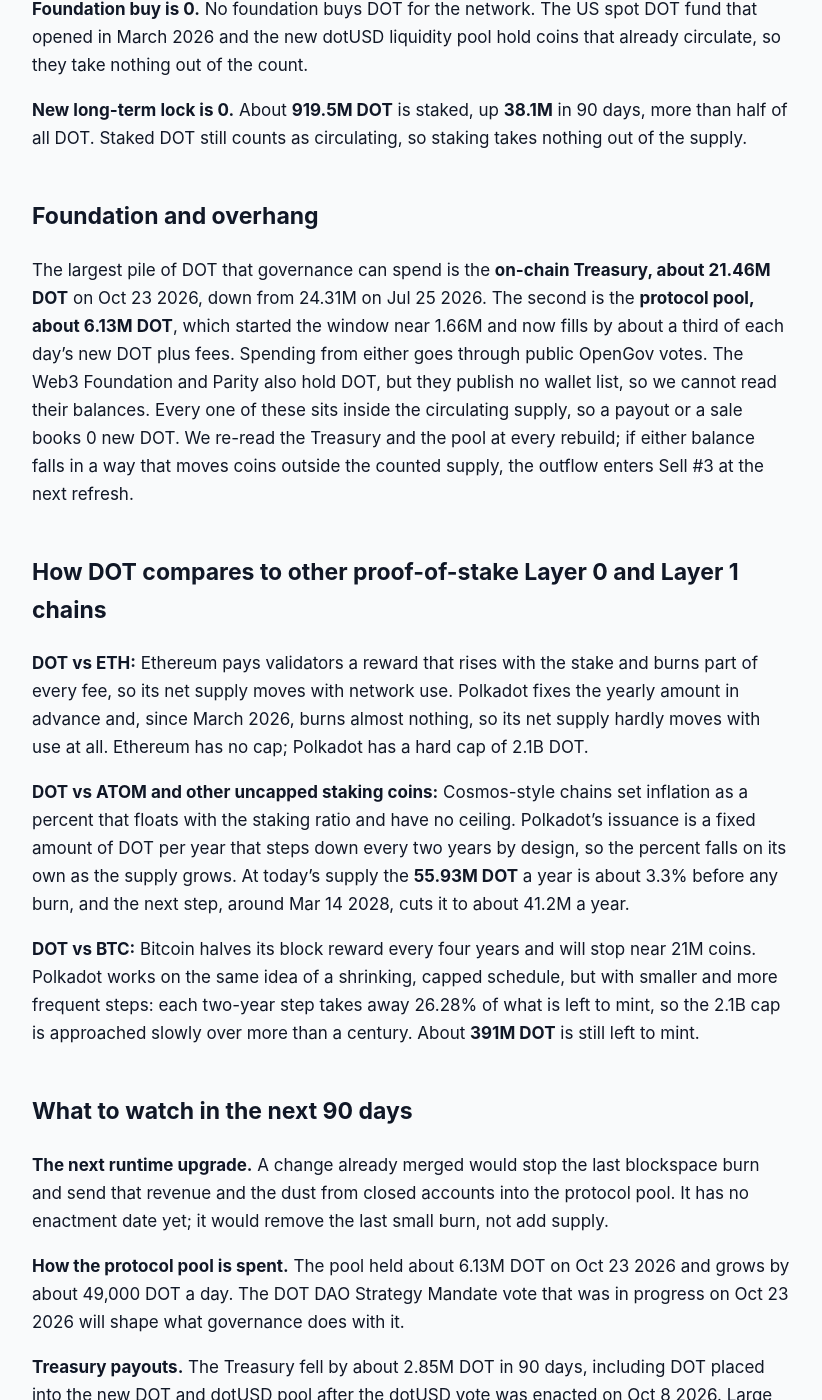
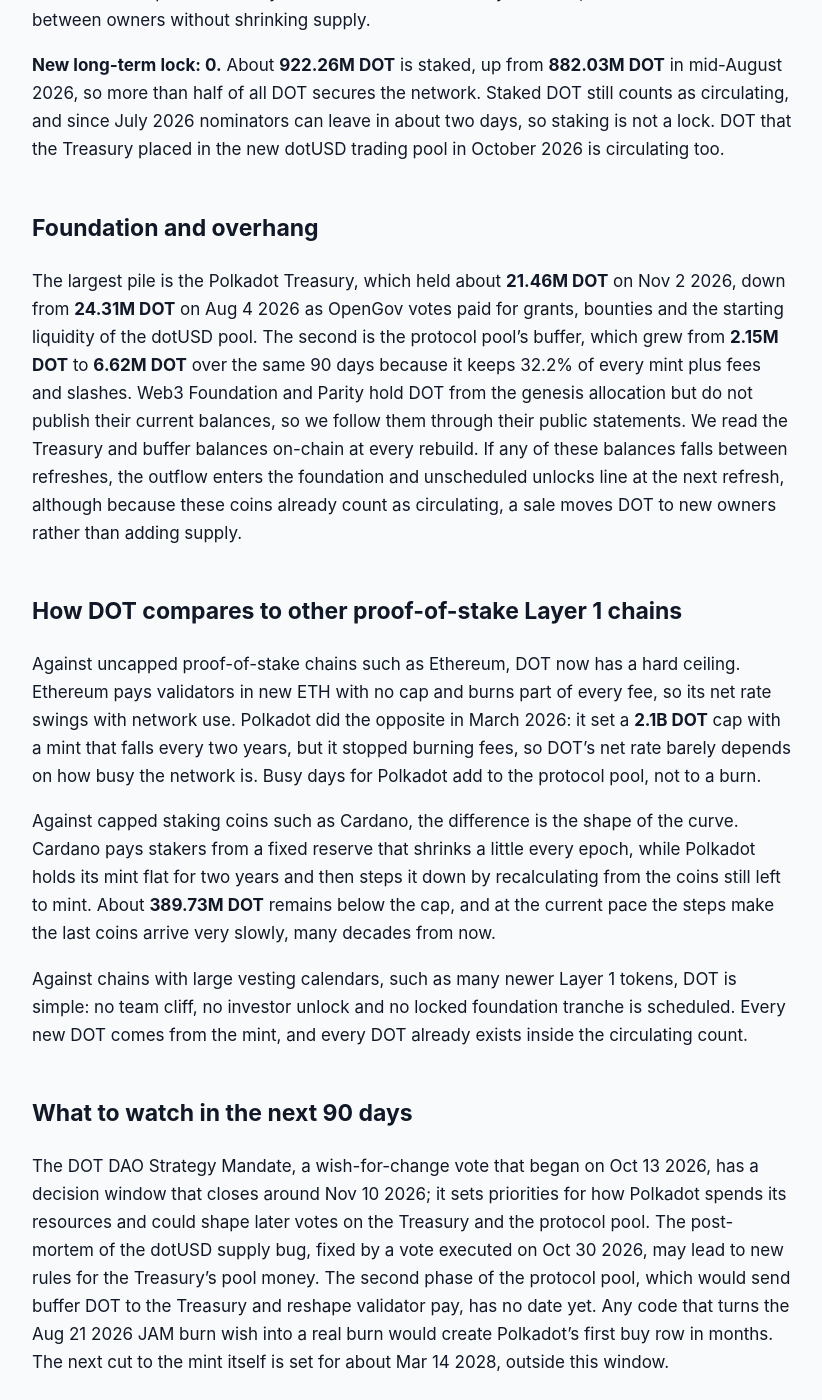
Before and after one commit to jeevansongmy-spec/mrnasdog-articles, a Jekyll site: the page built from crypto/dot-pressure-framework.md, in a window 1280 px wide and 1400 px high, scrolled down 1752 px. Shown: the whole window, without its empty margins (228-1050 px from the left). Built offline with Jekyll 4.4.1, drawn with Linux system fonts in a browser that asks for light colours; some of the changed text lies outside the part shown.

Commit message:
publish: crypto/dot-pressure-framework

```diff
--- a/crypto/dot-pressure-framework.md
+++ b/crypto/dot-pressure-framework.md
@@ -1,67 +1,60 @@
 ---
-title:         "DOT Inflation Analysis · October 2026 · Supply growing · projected to keep growing"
-description:   "DOT is mildly inflationary: Polkadot minted 13.78M DOT in 90 days on a fixed curve capped at 2.1B, burned almost none, and supply rose +0.81%. Checked Oct 23 2026."
+title:         "DOT Inflation Analysis · November 2026 · Supply growing · projected to keep growing"
+description:   "DOT supply is growing: 13.78M new DOT minted in 90 days and nothing burned, +0.81% net. Polkadot mints every minute toward a 2.1B cap; no unlocks are due."
 canonical_url: "https://mrnasdog.com/research/dot/inflation"
 tags:          ["crypto", "dot", "polkadot", "layer0"]
 published:     true
 ---
 > Originally published at **[mrnasdog.com/research/dot/inflation](https://mrnasdog.com/research/dot/inflation)** by MrNasDog.
 
-<!-- main-page -->
-➜ Start with the Polkadot coin page for the short answer (should you buy DOT?) and its price drivers: [mrnasdog.com/research/dot](https://mrnasdog.com/research/dot)
+# DOT Inflation Analysis · November 2026 · Supply growing · projected to keep growing
 
-# DOT Inflation Analysis · October 2026 · Supply growing · projected to keep growing
-
-**Polkadot (DOT)** is mildly inflationary. Its issuance curve minted **13.78M DOT** between Jul 25 and Oct 23 2026, and almost nothing was burned, so the DOT supply grew **+0.81%** in 90 days, with the same **+0.81%** expected over the next 90. Other trackers read **+0.78%**. New DOT comes only from a fixed yearly amount of **55.93M DOT**, set by the vote that capped Polkadot at **2.1B DOT**, and that amount does not change until about Mar 14 2028.
+Polkadot's DOT supply is growing at a steady, pre-set pace: the network minted **13.78M DOT** between Aug 4 and Nov 2 2026 and burned nothing, so supply rose a net **+0.81%** in 90 days, and the same **+0.81%** is projected for the next 90. Since the March 2026 upgrade, Polkadot mints new DOT every minute on a fixed curve that cuts itself every two years and ends at a hard cap of **2.1B DOT**, while fees and unspent Treasury coins are kept in a protocol pool instead of being burned. Market data shows the same **+0.81%**.
 
 ## The verdict, in one paragraph
 
-DOT supply rose **+0.81%** over the last 90 days, and the next 90 days project the same **+0.81%**. Other trackers read **+0.78%** for the same window, a gap of **0.03 percentage points**, so the two readings agree and no warning flag is shown. Polkadot sells no tokens on a calendar, has no team unlock left and runs no buyback; its whole supply story is one steady issuance stream against a burn that is close to zero. The cite-able label: **a capped, slowly inflating network where every new DOT is printed on a fixed curve**.
+From Aug 4 to Nov 2 2026, DOT supply grew by a net **+0.81%**: **13.78M DOT** of new issuance against **0** burned, on a circulating supply of **1.71B DOT**. Outside supply trackers measured **+0.81%** over the same 90 days, a gap of about **0.01 percentage points**, so the two readings agree and the DOT coin page carries no warning note. The next 90 days should look the same, because the Polkadot mint rate does not change again until about Mar 14 2028. DOT is a capped, slowly-inflating staking coin: new supply arrives every minute, nothing takes it back, and the pace only falls on the dates the 2.1B cap schedule sets.
 
 ## Sell pressure: where new DOT comes from
 
-**Protocol inflation is the only source of new DOT: 13.78M DOT in 90 days.** Since the March 2026 cut, the Polkadot runtime mints a fixed **55.93M DOT a year**, about **153,100 DOT a day**, in small amounts every minute. The yearly amount is 13.14% of the gap between the supply in March 2026 and the 2.1B DOT cap. On-chain, the DOT total supply rose by 13.78M between Jul 25 and Oct 23 2026, matching the curve to within a few hundred DOT. About **45%** of each day's new DOT goes to stakers, about **23%** pays validators, and about **32%** goes into a protocol pool that governance controls. The pool's share is new supply all the same: those DOT exist and can be spent.
+**Protocol inflation: 13.78M DOT.** Polkadot's Asset Hub mints a fresh batch of DOT about once a minute into the protocol pool, and the pool shares it out: **45.2%** to stakers, **22.6%** to validators who stake their own DOT, and **32.2%** kept as a buffer. That split was set by an OpenGov vote that passed on Jun 29 2026 and did not change during the window. Every batch we sampled across the 90 days minted at the same pace, about **153,000 DOT a day** or **55.89M DOT a year**, which is close to **3.27%** of today's supply each year. The total supply counter on Polkadot rose by almost exactly that amount, within **239 DOT**. This pace dates from Mar 14 2026, when the 2.1B cap plan approved by the DOT holders cut yearly issuance by about half from roughly 120M DOT.
 
-**Vesting unlocks are 0.** Polkadot has no team or investor unlock calendar. The small vesting schedules still on-chain belong to coins that are already counted as circulating, so their release adds nothing to the DOT supply.
+**Vesting unlocks: 0.** DOT has no team or investor unlock calendar. The original sale coins became spendable years ago, and DOT still sitting on personal vesting plans already counts as circulating, so no locked tranche is waiting to reach the market.
 
-**Foundation and unscheduled unlocks are 0.** The Polkadot Treasury paid out about **2.85M DOT** in the window, and the protocol pool will pay out what it collects, but every one of those DOT is already counted in the 1.71B circulating supply. Spending them moves existing coins from one wallet to another; it does not create new ones.
+**Foundation and unscheduled unlocks: 0.** The Polkadot Treasury and the protocol pool are large holders, but every DOT they hold is already counted as circulating, so when they pay it out the market gets no new coins. Their balances are listed in the overhang section below.
 
-**Long-term locked or bankruptcy is 0.** There is no bankruptcy estate, court-held pile or exchange recovery fund of DOT waiting to be released.
+**Long-term locked or bankruptcy: 0.** No court estate, bankrupt lender or exchange collapse holds DOT that is waiting to be paid to creditors.
 
 ## Buy pressure: where new DOT goes
 
-**Programmatic buyback is 0.** No contract and no treasury buys DOT on the market. On Aug 21 2026 a Wish for Change referendum passed asking that all future revenue from JAM storage sales be burned, and a follow-up vote to name a keyless burn account was rejected on Sep 27 2026. That product has not launched, so the wish has burned nothing yet.
+**Programmatic buyback: 0.** Nothing buys DOT back on Polkadot's behalf. On Aug 21 2026 DOT holders passed a non-binding wish that all future revenue from selling JAM state space be burned, but that product has not launched, so no DOT has been bought or burned under it. A follow-up vote to name an official burn address was rejected on Sep 27 2026.
 
-**Protocol fee burn is 0.** Polkadot used to destroy part of its fees and part of the unspent Treasury. Since the March 2026 upgrade, transaction fees, slashes and smart-contract burns all go into the protocol pool instead, and the Treasury burn has ended. The one burn left is blockspace revenue: cores sell for about **10 DOT** each per 28-day period, so the burn is a few thousand DOT a quarter at most, too small to show against 13.78M of new DOT. A pending runtime change would send even that into the pool.
+**Protocol fee burn: 0.** Polkadot used to burn part of the Treasury's unspent DOT, but the March 2026 upgrade switched that off, and transaction fees and validator slashes now flow into the protocol pool rather than being destroyed. The only burns left happen on small side chains, such as the chain that sells blockspace, and they came to a few thousand DOT at most over the 90 days, against **13.78M DOT** minted.
 
-**Foundation buy is 0.** No foundation buys DOT for the network. The US spot DOT fund that opened in March 2026 and the new dotUSD liquidity pool hold coins that already circulate, so they take nothing out of the count.
+**Foundation buy: 0.** Neither the Treasury nor Web3 Foundation buys DOT on the open market. Funds and companies that buy DOT take coins that already circulate, which moves DOT between owners without shrinking supply.
 
-**New long-term lock is 0.** About **919.5M DOT** is staked, up **38.1M** in 90 days, more than half of all DOT. Staked DOT still counts as circulating, so staking takes nothing out of the supply.
+**New long-term lock: 0.** About **922.26M DOT** is staked, up from **882.03M DOT** in mid-August 2026, so more than half of all DOT secures the network. Staked DOT still counts as circulating, and since July 2026 nominators can leave in about two days, so staking is not a lock. DOT that the Treasury placed in the new dotUSD trading pool in October 2026 is circulating too.
 
 ## Foundation and overhang
 
-The largest pile of DOT that governance can spend is the **on-chain Treasury, about 21.46M DOT** on Oct 23 2026, down from 24.31M on Jul 25 2026. The second is the **protocol pool, about 6.13M DOT**, which started the window near 1.66M and now fills by about a third of each day's new DOT plus fees. Spending from either goes through public OpenGov votes. The Web3 Foundation and Parity also hold DOT, but they publish no wallet list, so we cannot read their balances. Every one of these sits inside the circulating supply, so a payout or a sale books 0 new DOT. We re-read the Treasury and the pool at every rebuild; if either balance falls in a way that moves coins outside the counted supply, the outflow enters Sell #3 at the next refresh.
+The largest pile is the Polkadot Treasury, which held about **21.46M DOT** on Nov 2 2026, down from **24.31M DOT** on Aug 4 2026 as OpenGov votes paid for grants, bounties and the starting liquidity of the dotUSD pool. The second is the protocol pool's buffer, which grew from **2.15M DOT** to **6.62M DOT** over the same 90 days because it keeps 32.2% of every mint plus fees and slashes. Web3 Foundation and Parity hold DOT from the genesis allocation but do not publish their current balances, so we follow them through their public statements. We read the Treasury and buffer balances on-chain at every rebuild. If any of these balances falls between refreshes, the outflow enters the foundation and unscheduled unlocks line at the next refresh, although because these coins already count as circulating, a sale moves DOT to new owners rather than adding supply.
 
-## How DOT compares to other proof-of-stake Layer 0 and Layer 1 chains
+## How DOT compares to other proof-of-stake Layer 1 chains
 
-**DOT vs ETH:** Ethereum pays validators a reward that rises with the stake and burns part of every fee, so its net supply moves with network use. Polkadot fixes the yearly amount in advance and, since March 2026, burns almost nothing, so its net supply hardly moves with use at all. Ethereum has no cap; Polkadot has a hard cap of 2.1B DOT.
+Against uncapped proof-of-stake chains such as Ethereum, DOT now has a hard ceiling. Ethereum pays validators in new ETH with no cap and burns part of every fee, so its net rate swings with network use. Polkadot did the opposite in March 2026: it set a **2.1B DOT** cap with a mint that falls every two years, but it stopped burning fees, so DOT's net rate barely depends on how busy the network is. Busy days for Polkadot add to the protocol pool, not to a burn.
 
-**DOT vs ATOM and other uncapped staking coins:** Cosmos-style chains set inflation as a percent that floats with the staking ratio and have no ceiling. Polkadot's issuance is a fixed amount of DOT per year that steps down every two years by design, so the percent falls on its own as the supply grows. At today's supply the **55.93M DOT** a year is about 3.3% before any burn, and the next step, around Mar 14 2028, cuts it to about 41.2M a year.
+Against capped staking coins such as Cardano, the difference is the shape of the curve. Cardano pays stakers from a fixed reserve that shrinks a little every epoch, while Polkadot holds its mint flat for two years and then steps it down by recalculating from the coins still left to mint. About **389.73M DOT** remains below the cap, and at the current pace the steps make the last coins arrive very slowly, many decades from now.
 
-**DOT vs BTC:** Bitcoin halves its block reward every four years and will stop near 21M coins. Polkadot works on the same idea of a shrinking, capped schedule, but with smaller and more frequent steps: each two-year step takes away 26.28% of what is left to mint, so the 2.1B cap is approached slowly over more than a century. About **391M DOT** is still left to mint.
+Against chains with large vesting calendars, such as many newer Layer 1 tokens, DOT is simple: no team cliff, no investor unlock and no locked foundation tranche is scheduled. Every new DOT comes from the mint, and every DOT already exists inside the circulating count.
 
 ## What to watch in the next 90 days
 
-**The next runtime upgrade.** A change already merged would stop the last blockspace burn and send that revenue and the dust from closed accounts into the protocol pool. It has no enactment date yet; it would remove the last small burn, not add supply.
-
-**How the protocol pool is spent.** The pool held about 6.13M DOT on Oct 23 2026 and grows by about 49,000 DOT a day. The DOT DAO Strategy Mandate vote that was in progress on Oct 23 2026 will shape what governance does with it.
-
-**Treasury payouts.** The Treasury fell by about 2.85M DOT in 90 days, including DOT placed into the new DOT and dotUSD pool after the dotUSD vote was enacted on Oct 8 2026. Large new spends move existing DOT, but they decide how much of it reaches the market.
-
-**JAM storage sales.** If JAM launches and its storage is sold for DOT, the Aug 21 2026 wish says that revenue should be burned. That would be the first new buy-side flow since March 2026. No launch date is set.
+The DOT DAO Strategy Mandate, a wish-for-change vote that began on Oct 13 2026, has a decision window that closes around Nov 10 2026; it sets priorities for how Polkadot spends its resources and could shape later votes on the Treasury and the protocol pool. The post-mortem of the dotUSD supply bug, fixed by a vote executed on Oct 30 2026, may lead to new rules for the Treasury's pool money. The second phase of the protocol pool, which would send buffer DOT to the Treasury and reshape validator pay, has no date yet. Any code that turns the Aug 21 2026 JAM burn wish into a real burn would create Polkadot's first buy row in months. The next cut to the mint itself is set for about Mar 14 2028, outside this window.
 
 ## Summary
 
-Polkadot is mildly inflationary: **13.78M new DOT** in 90 days on a fixed curve, almost nothing burned, and supply up **+0.81%**, the same projected for the next 90 days. The mint is a fixed **55.93M DOT a year** until a step down around Mar 14 2028, inside a hard cap of **2.1B DOT**. There are no vesting unlocks, no buyback and, since March 2026, almost no burn, because fees are kept in a protocol pool instead. The key risk is how governance spends the **21.46M DOT Treasury** and the fast-growing **6.13M DOT pool**; the key limit is the cap.
+Polkadot's DOT supply grew **+0.81%** in the 90 days to Nov 2 2026, from **13.78M DOT** of new issuance with nothing burned, and the same pace is expected for the next 90 days. The mint runs every minute on a schedule that steps down every two years toward a hard cap of **2.1B DOT**. Since March 2026 fees and unspent Treasury coins are kept in a protocol pool rather than burned, so busier network use no longer slows supply growth. The main thing to watch is how DOT holders vote to spend the Treasury's **21.46M DOT** and the pool's **6.62M DOT**, which are already circulating but can reach the market at any time.
 
-*MrNasDog Pressure Framework analysis of DOT, Metric 1 — Inflation. Data + explanation only. Not financial advice. Checked Oct 23 2026.*
+---
+
+*MrNasDog Pressure Framework analysis of DOT, Metric 1 — Inflation. Data + explanation only. Not financial advice. Checked Nov 2 2026.*
```
